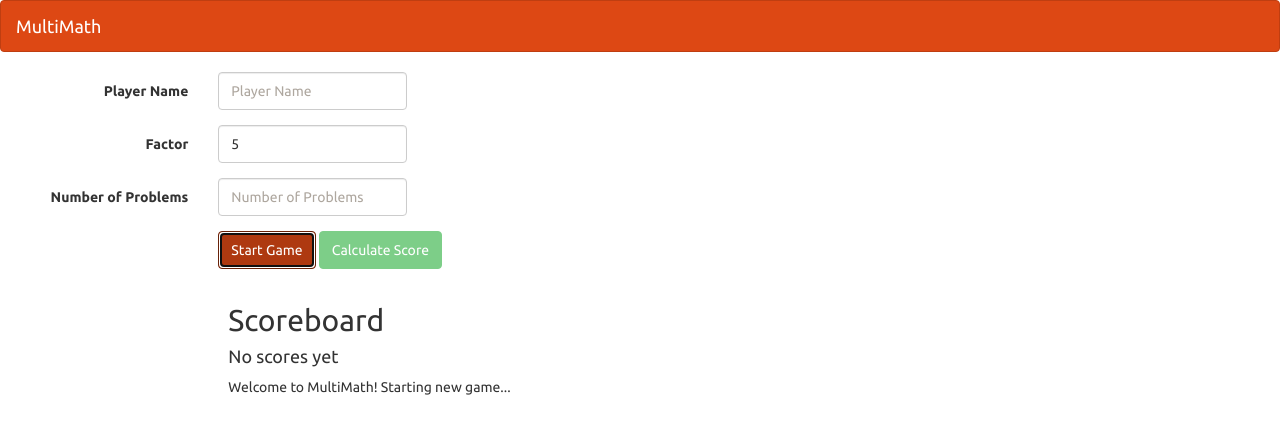
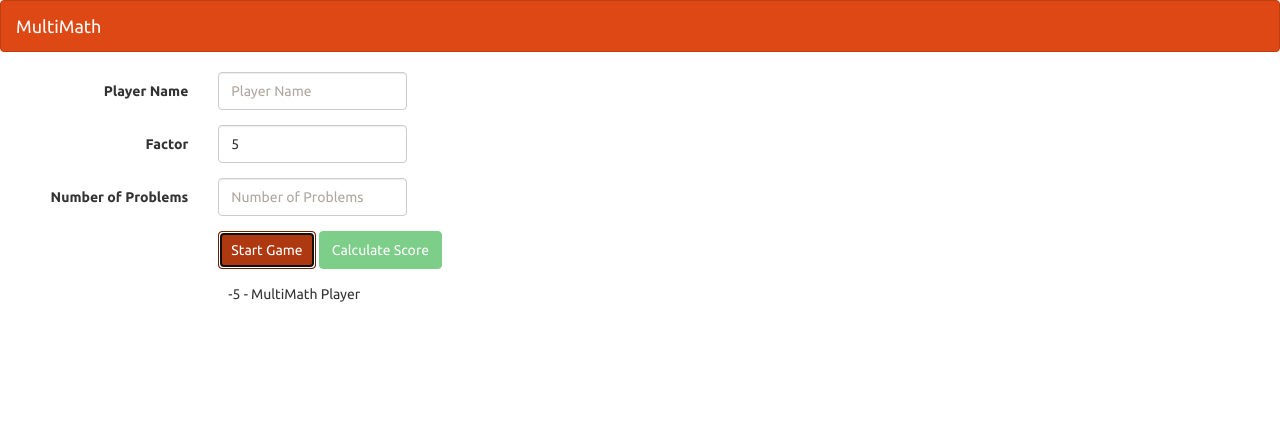
Before and after one commit to lizthrilla/ts-practice, a website built with webpack: page index.html in a window 1280 px wide. Both pictures are taken after a click on the button "Start Game". Built offline with nearby package versions, Linux system fonts and the light colour scheme.

Commit message:
more examples

```diff
--- a/app/app.ts
+++ b/app/app.ts
@@ -1,15 +1,52 @@
 const startGame = () => {
+  let playerName: string | undefined = getInputValue("playerName");
+  logPlayer(playerName);
 
-    const playerName: string = 'Liz'
-    logPlayer(playerName)
+  // let messagesElement = document.getElementById('messages');
+  // messagesElement!.innerText = 'Welcome to MultiMath!  Starting new game...'
 
-    const messagesElement = document.getElementById('messages');
-    messagesElement!.innerText = 'Welcome to MultiMath!  Starting new game...'
+  postScore(100, playerName);
+  postScore(-5, playerName)
+};
 
+// passing in a default parameter ( name = 'MultiMath Player') makes the parameter optional
+// void is for when you don't return anything
+const logPlayer = (name: string = "MultiMath Player"): void => {
+  console.log(`New game starting for player: ${name}`);
+};
+
+const getInputValue = (elementId: string): string | undefined => {
+  const inputElement: HTMLInputElement = <HTMLInputElement>(
+    document.getElementById(elementId)
+  );
+
+  if (inputElement.value === "") {
+    return undefined;
+  } else {
+    return inputElement.value;
+  }
+};
+
+const postScore = (
+  score: number,
+  playerName: string = "MultiMath Player"
+): void => {
+  let logger: (value: string) => void;
+  if (score < 0) {
+      logger = logError
+  } else {
+      logger = logMessage
+  }
+
+  const scoreElement: HTMLElement | null = document.getElementById("scores");
+  scoreElement!.innerText = `${score} - ${playerName}`;
+  logger(`Score: ${score}`)
+};
+
+document.getElementById("startGame")!.addEventListener("click", startGame);
+
+const logMessage = (message:string) => console.log(message);
+
+const logError = (err: string): void => {
+    console.error(err)
 }
-
-const logPlayer = (name:string) => {
-    console.log(`New game starting for player: ${name}`)
-}
-
-document.getElementById('startGame')!.addEventListener('click', startGame)
--- a/index.html
+++ b/index.html
@@ -24,7 +24,7 @@
           <input
             type="text"
             class="form-control"
-            id="playername"
+            id="playerName"
             size="20"
             placeholder="Player Name"
           />
--- a/tsconfig.base.json
+++ b/tsconfig.base.json
@@ -23,9 +23,9 @@
     // "isolatedModules": true,               /* Transpile each file as a separate module (similar to 'ts.transpileModule'). */
 
     /* Strict Type-Checking Options */
-    "strict": true,                           /* Enable all strict type-checking options. */
-    // "noImplicitAny": true,                 /* Raise error on expressions and declarations with an implied 'any' type. */
-    // "strictNullChecks": true,              /* Enable strict null checks. */
+    // "strict": true,                           /* Enable all strict type-checking options. */
+    "noImplicitAny": true,                 /* Raise error on expressions and declarations with an implied 'any' type. */
+    "strictNullChecks": true,              /* Enable strict null checks. */
     // "strictFunctionTypes": true,           /* Enable strict checking of function types. */
     // "strictBindCallApply": true,           /* Enable strict 'bind', 'call', and 'apply' methods on functions. */
     // "strictPropertyInitialization": true,  /* Enable strict checking of property initialization in classes. */
```
Also changed, not shown: js/app.js (+33 -5 lines), 1 other file.
